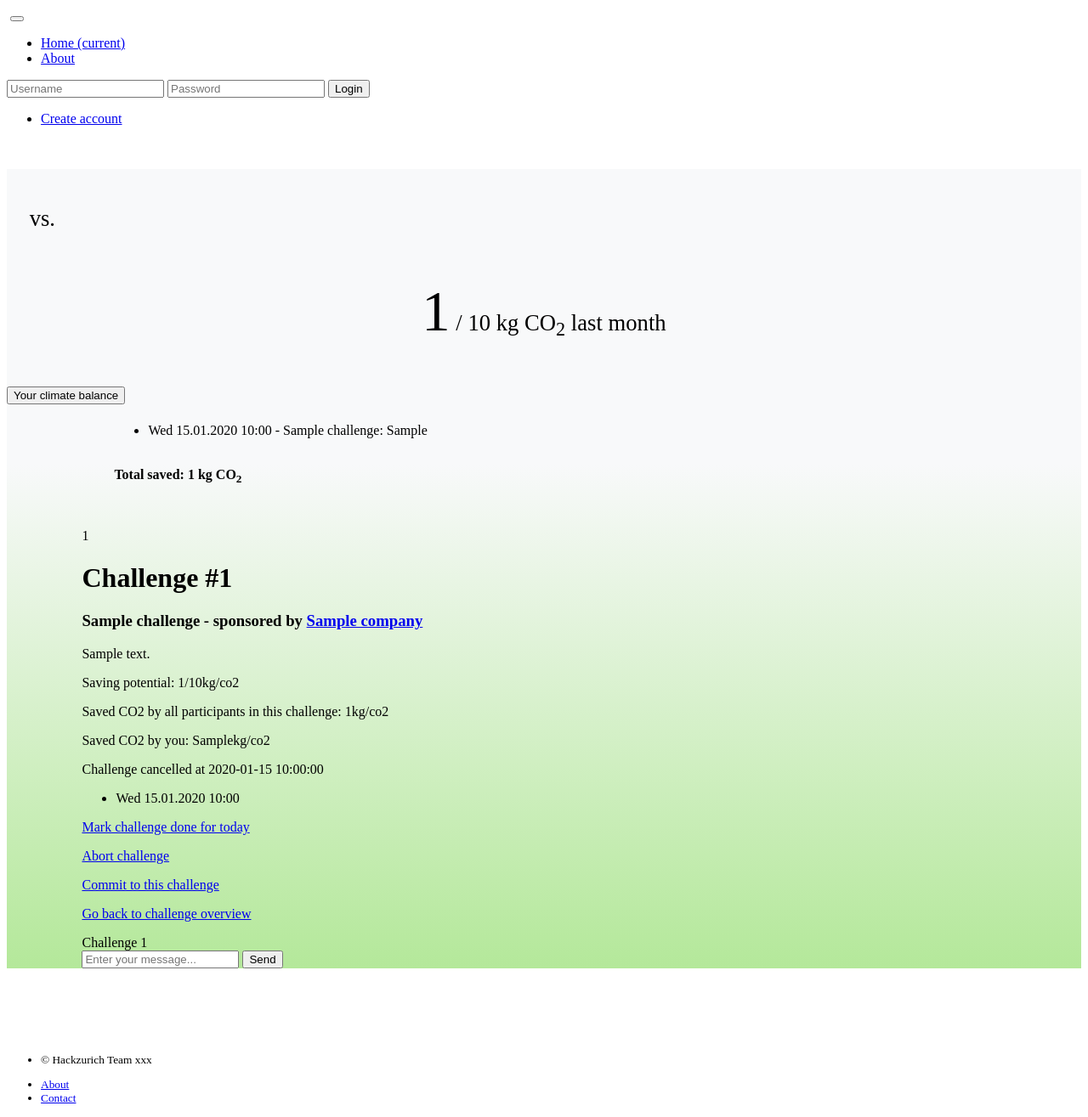
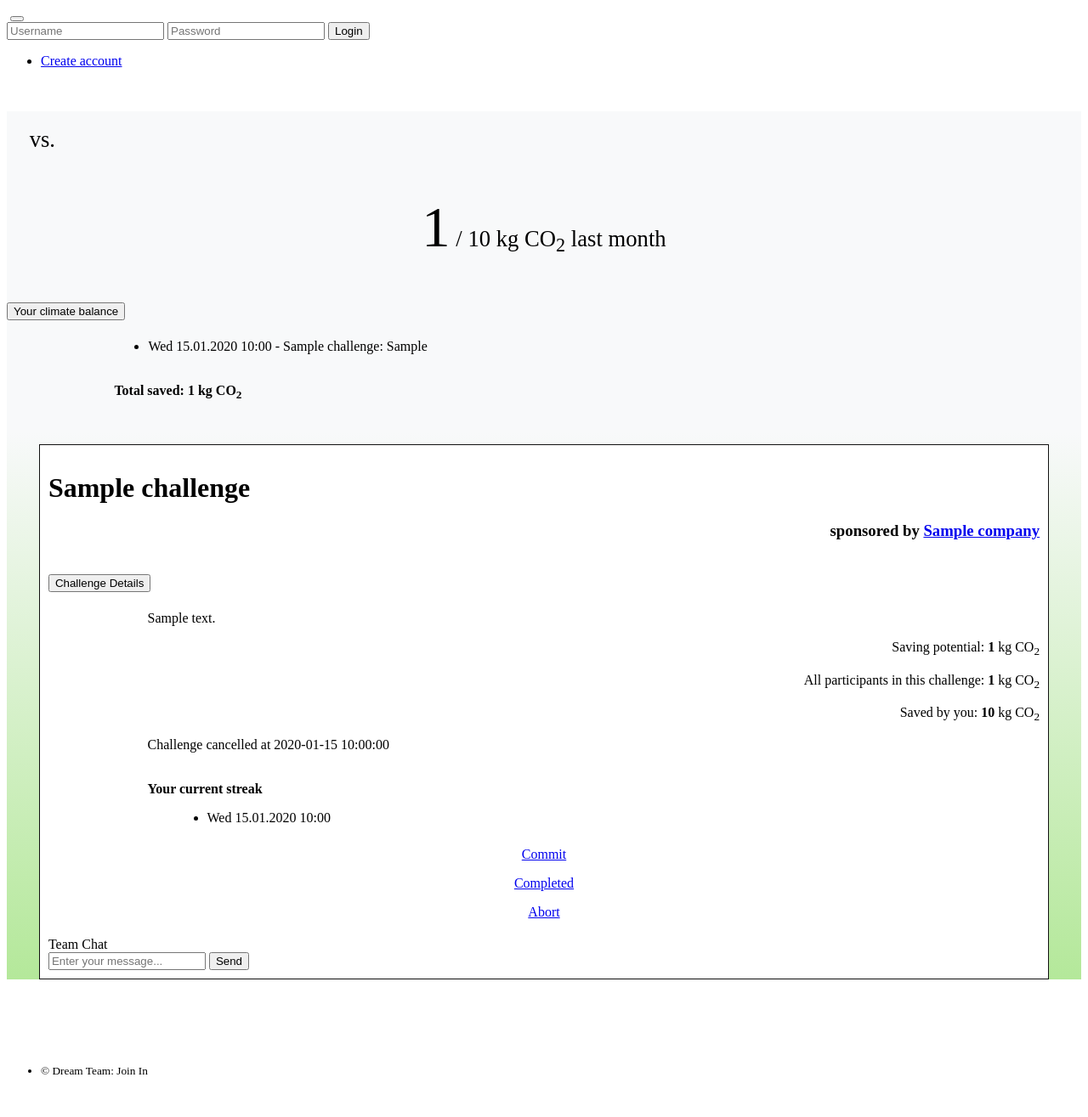
Before and after one commit to jgonsior/hackzurich, a Flask app: template hackzurich/templates/challenges/challenges.html in a window 1280 px wide. Shown: the whole page at 85% size. After the commit the page ends 1282 px from the top, so only its background shows below. Run offline with Flask 2, Linux system fonts and the light colour scheme; tables that the repository leaves empty hold one stand-in row (Sample ...); the template is opened without the code that fills it: values named after a table or form of the project are taken from there, most other values are stand-ins (such as "Sample title", 1, 10 or a date in 2020); form fields are guessed from the names that the template uses.

Commit message:
polishing the design

```diff
--- a/hackzurich/challenge/views.py
+++ b/hackzurich/challenge/views.py
@@ -194,13 +194,13 @@ def mark_done(challenge_id):
         User_Challenge_Association.query.filter_by(challenge_id=challenge.id)
         .filter(
             User_Challenge_Association.commited_to_at
-            >= datetime(*datetime.now().timetuple()[:3])
+            <= datetime(*datetime.now().timetuple()[:3])
         )
         .filter(User_Challenge_Association.done_at != None)
         .count()
     )
 
-    if count_challenges_solved_today == 5:
+    if count_challenges_solved_today % 5==0:
         company = Company.query.filter_by(id=challenge.company_id).first()
         chat_message = ChatMessage.create(
             user=admin,
--- a/hackzurich/templates/challenges/challenges.html
+++ b/hackzurich/templates/challenges/challenges.html
@@ -1,14 +1,31 @@
 {% extends "two_column.html" %}
 
 {% block right_side %}
-<div class="container">
-    {{ user_challenge_association.id }}
-    <h1>Challenge #{{ challenge.id }}</h1>
-    <h3>{{ challenge.challengename }} - sponsored by <a href="{{ url_for('company_blueprint.display', company_id=challenge.company.id) }}">{{ challenge.company.name }}</a></h3>
-    <p>{{ challenge.description }}</p>
-    <p>Saving potential: {{ challenge.co2offset }}/{{ country_total_co2 }}kg/co2</p>
-    <p>Saved CO2 by all participants in this challenge: {{ total_co2offset }}kg/co2</p>
-    <p>Saved CO2 by you: {{ co2offset_by_you }}kg/co2</p>
+<div class="col-lg-4 col-m-6" style="margin-top: 50px;padding-left: 3%;padding-right: 3%">
+    <div class="container" style="margin-bottom: 50px;margin-top: 50px;border: 1px solid;border-color: #111;padding: 10px;background: #fff">
+        <h1>{{ challenge.challengename }}</h1>
+        <div style="text-align: right;margin-bottom: 40px;margin-top: 20px">
+            <h3>sponsored by <a href="{{ url_for('company_blueprint.display', company_id=challenge.company.id) }}">{{ challenge.company.name }}</a></h3>
+        </div>
+
+        <div id="accordion2">
+          <div class="card">
+            <div class="card-header" id="headingOne">
+              <h5 class="mb-0">
+                <button class="btn btn-link" data-toggle="collapse" data-target="#collapseDetails" aria-expanded="true" aria-controls="collapseDetails" style="color: #000">
+                  Challenge Details
+                </button>
+              </h5>
+            </div>
+
+            <div id="collapseDetails" class="collapse" aria-labelledby="headingOne" data-parent="#accordion2">
+              <div class="card-body" style="margin-left: 10% ">
+                <p>{{ challenge.description|safe }}</p>
+                <div style="text-align: right">
+                    <p>Saving potential: <b>{{ challenge.co2offset|round(3) }}</b> kg CO<sub>2</sub></p>
+                    <p>All participants in this challenge: <b>{{ total_co2offset|round(2) }}</b> kg CO<sub>2</sub></p>
+                    <p>Saved by you: <b>{{ co2offset_by_you|round(2) }}</b> kg CO<sub>2</sub></p>
+                </div>
                 {% if user_challenge_association != None %}
                 {% if user_challenge_association.succeeded == 0 %}
                 <p>Committed to this challenge since {{ user_challenge_association.commited_to_at | datetime}}</p>
@@ -17,36 +34,46 @@
                 {% endif %}
                 {% endif %}
 
+                <br>
+                {% if streak %}<b>Your current streak</b><br>{% endif %}
                 <ul class="timeline">
                     {% for streak_association in streak %}
-        <li>
+                    <li style="margin-left: 30px">
                         {{ streak_association.done_at | datetime }}
                     </li>
                     {% endfor %}
                 </ul>
-
+              </div>
+            </div>
+          </div>
+          <div class="row" style="margin-top: 25px; margin-bottom: 20px">
+              <div class="col" style="text-align: center">
+                  <p><a href="{{ url_for('challenge_blueprint.commit', challenge_id=challenge.id) }}" class="btn btn-primary btn-large
+                  {% if user_challenge_association != None %}
+                  disabled
+                  {% endif %}
+                  ">Commit</a></p>
+              </div>
+              <div class="col" style="text-align: center">
                   <p><a href="{{ url_for('challenge_blueprint.mark_done', challenge_id=challenge.id) }}" class="btn btn-primary btn-large
                   {% if user_challenge_association == None %}
                   disabled
                   {% endif %}
-    ">Mark challenge done for today</a></p>
+                  ">Completed</a></p>
+              </div>
+              <div class="col" style="text-align: center">
                   <p><a href="{{ url_for('challenge_blueprint.mark_failed', challenge_id=challenge.id) }}" class="btn btn-primary btn-large btn-danger
                   {% if user_challenge_association == None %}
                   disabled
                   {% endif %}
-    ">Abort challenge</a></p>
-    <p><a href="{{ url_for('challenge_blueprint.commit', challenge_id=challenge.id) }}" class="btn btn-primary btn-large
-    {% if user_challenge_association != None %}
-    disabled
-    {% endif %}
-    ">Commit to this challenge</a></p>
-    <p><a href="/users/" class="btn btn-primary btn-large">Go back to challenge overview</a></p>
+                  ">Abort</a></p>
               </div>
-
+          </div>
+        </div>
         <section class="msger">
           <header class="msger-header">
             <div class="msger-header-title">
-      <i class="fas fa-comment-alt"></i> Challenge {{ challenge.id }}
+              <i class="fas fa-comment-alt"></i>Team Chat
             </div>
             <div class="msger-header-options">
               <span><i class="fas fa-cog"></i></span>
@@ -60,7 +87,8 @@
             <button type="submit" class="msger-send-btn">Send</button>
           </form>
         </section>
-
+    </div>
+</div>
 {% endblock %}
 
 {% block js %}
--- a/hackzurich/templates/footer.html
+++ b/hackzurich/templates/footer.html
@@ -1,14 +1,10 @@
 <footer>
   <small>
   <ul class="company">
-    <li>© Hackzurich Team xxx</li>
+    <li>© Dream Team: Join In</li>
   </ul>
 
     <ul class="footer-nav">
-
-      <li><a href="{{ url_for('public_blueprint.about') }}">About</a></li>
-
-      <li><a href="mailto:something@example.org">Contact</a></li>
     </ul>
   </small>
 </footer>
--- a/hackzurich/templates/nav.html
+++ b/hackzurich/templates/nav.html
@@ -8,16 +8,7 @@
     </button>
 
     <div class="collapse navbar-collapse" id="navbarSupportedContent">
-        <ul class="navbar-nav ml-auto">
-            <li class="nav-item active">
-                <a class="nav-link" href="{{ url_for('public_blueprint.home') }}">Home
-                    <span class="sr-only">(current)</span>
-                </a>
-            </li>
-            <li class="nav-item">
-                <a class="nav-link" href="{{ url_for('public_blueprint.about') }}">About</a>
-            </li>
-        </ul>
+
         {% if current_user and current_user.is_authenticated %}
         <ul class="navbar-nav ml-auto">
             <li class="nav-item ">
@@ -37,10 +28,10 @@
                 </a>
                 <div class="profile-toggle">
                     <ul class="list-unstyled">
-                        <li><i class="fas fa-cog"></i> Settings</li>
-                        <li><i class="far fa-question-circle"></i> Help</li>
-                        <li><i class="fas fa-user-edit"></i> Edit profile</li>
-                        <li><a href="{{ url_for('public_blueprint.logout') }}"<i class="fas fa-sign-out-alt"></i> log Out</li></a>
+                        <li><i class="fa fa-cog"></i> Settings</li>
+                        <li><i class="fa fa-question-circle"></i> Help</li>
+                        <li><i class="fa fa-user-edit"></i> Edit profile</li>
+                        <li><a href="{{ url_for('public_blueprint.logout') }}"<i class="fa fa-sign-out-alt"></i> log Out</li></a>
                     </ul>
                 </div>
             </li>
--- a/hackzurich/templates/public/home.html
+++ b/hackzurich/templates/public/home.html
@@ -9,7 +9,8 @@
     height: 80vh;
     position: relative;">
     <div class="overlay" style="text-align: center;padding-top: 200px;color: #fff">
-        <h1>Multiply your climate action.</h1><br>
+        <h1>Multiply your climate action.<br><br>In it together.</h1>
+        <br><br>
         <div class="btn btn-success"><b>Join In</b></div>
     </div>
 </div>
@@ -19,6 +20,7 @@
     <div class="cotainer">
         <center style="padding: 30px">
         <h3>Meet our team</h3>
+        <h5>HackZurich 2020</h5>
       </center>
         <div class="row">
             <div class="col-md-1"></div>
--- a/hackzurich/templates/two_column.html
+++ b/hackzurich/templates/two_column.html
@@ -7,11 +7,11 @@
     </div>
     <div class="col-lg-4 col-m-6">
         <div class="row" style="margin-top: 50px">
-            <div class="col-2">
-                <img src="{{static_url_for('static', filename='build/img/profileimg.jpg') }}" style="border-radius: 50%;height: 100px">
+            <div class="col-2" id="profilePicture">
+                <img  src="{{static_url_for('static', filename='build/img/profileimg.jpg') }}" style="border-radius: 50%;height: 100px">
             </div>
             <div class="col-10" style="font-size: 20pt">
-                <b style="font-size: 40pt">{{ current_user.username }}</b>&emsp;vs.&emsp;{{ current_user.country }}
+                <b id="username">{{ current_user.username }}</b>&emsp;vs.&emsp;{{ current_user.country }}
             </div>
         </div>
         <div style="margin-top: 50px;padding-left: 20px;padding-right: 20px">
@@ -47,9 +47,7 @@
           </div>
         </div>
     </div>
-    <div class="col-lg-4 col-m-6" style="margin-top: 50px;padding-left: 7%;padding-right: 7%">
-        {% block right_side %}{% endblock %}
-    </div>
+    {% block right_side %}{% endblock %}
     <div class="col-lg-2">
     </div>
 </div>
--- a/hackzurich/templates/users/members.html
+++ b/hackzurich/templates/users/members.html
@@ -1,6 +1,6 @@
 {% extends "two_column.html" %}
 {% block right_side %}
-
+<div class="col-lg-4 col-m-6" style="margin-top: 50px;padding-left: 7%;padding-right: 7%">
 {% for challenge in active_challenges %}
 <div class="challenge" style="margin-bottom: 50px;margin-top: 50px;border: 1px solid;border-color: #111;padding: 10px;background: #fff">
     <div class="row">
@@ -38,4 +38,5 @@
     </div>
 </div>
 {% endfor %}
+</div>
 {% endblock %}
```
Also changed, not shown: assets/css/style.css (+41 -13 lines). Lines whose indentation alone changed are shown as unchanged.
